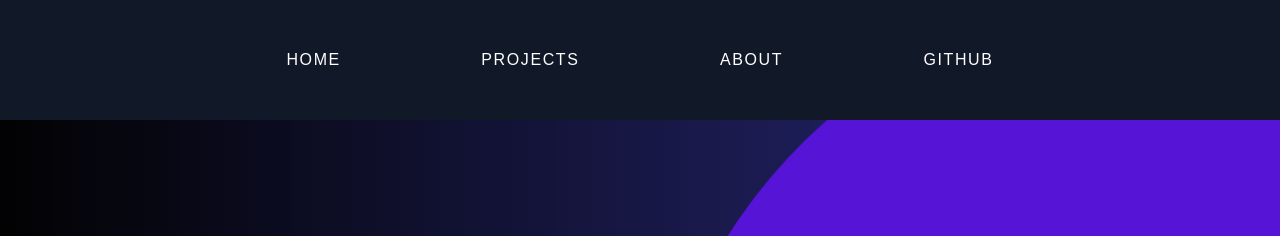
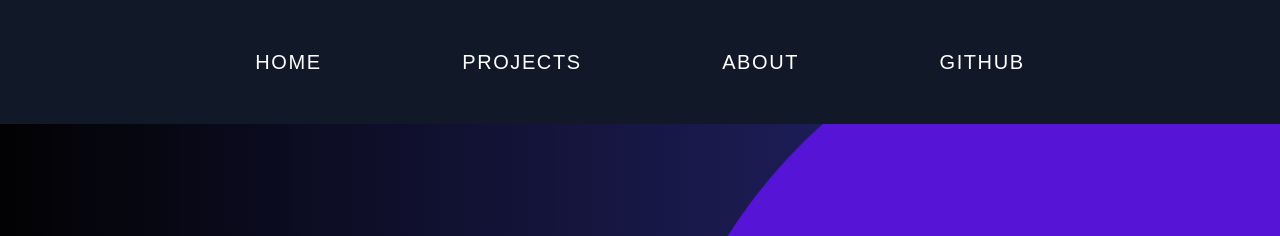
Before and after one commit to callumeppz/BitJump_WebPage, a website: page dist/index.html in a window 1280 px wide. Shown: the top 236 px of the page. Drawn offline with nearby package versions, Linux system fonts and the light colour scheme; files that its build step writes are made by us from their sources.

Commit message:
still editing button hytml/css

```diff
--- a/src/input.css
+++ b/src/input.css
@@ -203,17 +203,18 @@ h2:hover {
     text-transform: uppercase;
     border: black;
     letter-spacing: 0.1rem;
-    font-size: inherit;
+    @apply text-base; /* Use the appropriate text size class from Tailwind */
     padding: 1rem 3rem;
     transition: 0.8s;
-  }
+}
 
 .tablinks:hover {
     color: #320c99;
     letter-spacing: 0.2rem;
     padding: 1.1rem 3.1rem;
     box-shadow: 0 0 35px var(--clr);
-  }
+}
+
 
 /* Project Container Styles */
 
```
Also changed, not shown: dist/index.html, dist/output.css.
